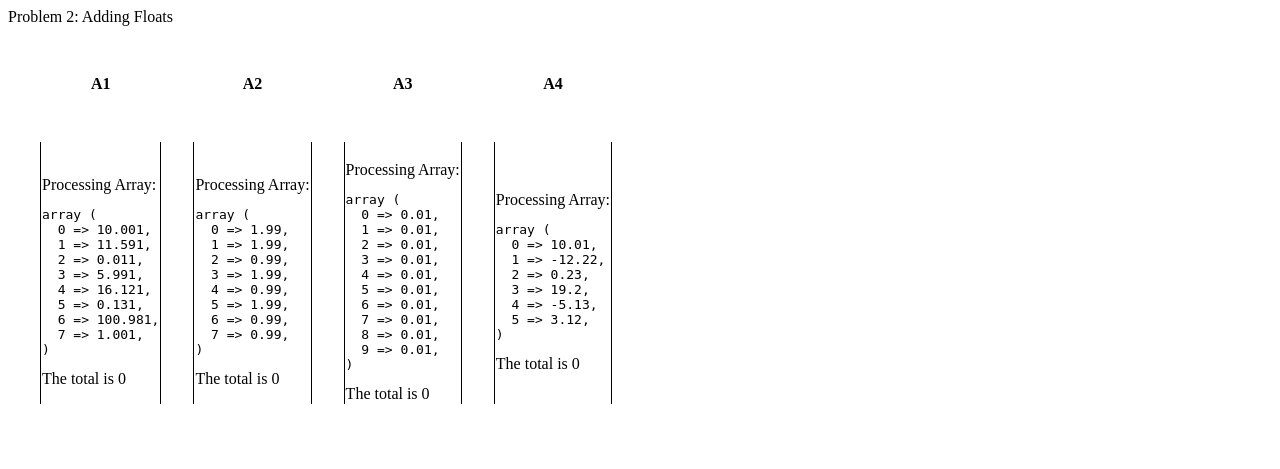
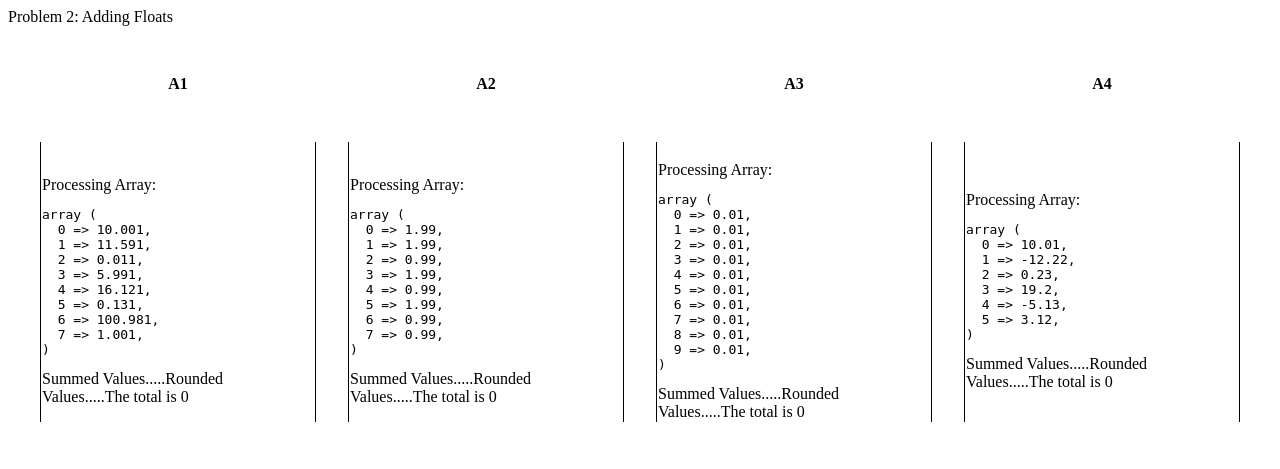
Before and after one commit to mm2849/Internet-Applications, a PHP site: page /M2/Problem2.php in a window 1280 px wide. Shown: the top 469 px of the page. Run offline with PHP 8.4, Linux system fonts and the light colour scheme.

Commit message:
Solved Problem 2

```diff
--- a/public_html/M2/Problem2.php
+++ b/public_html/M2/Problem2.php
@@ -10,6 +10,10 @@ function getTotal($arr) {
     //note: use the $arr variable, don't directly touch $a1-$a4
     //TODO do adding here
     //TODO do rounding stuff here (round to two decimals i.e., 0.10, 0.01, 0.00)
+    //MM2849 6-3-2024
+
+    echo "Summed Values.....";
+    echo "Rounded Values.....";
 
     //end edits
     echo "The total is $total";
```
